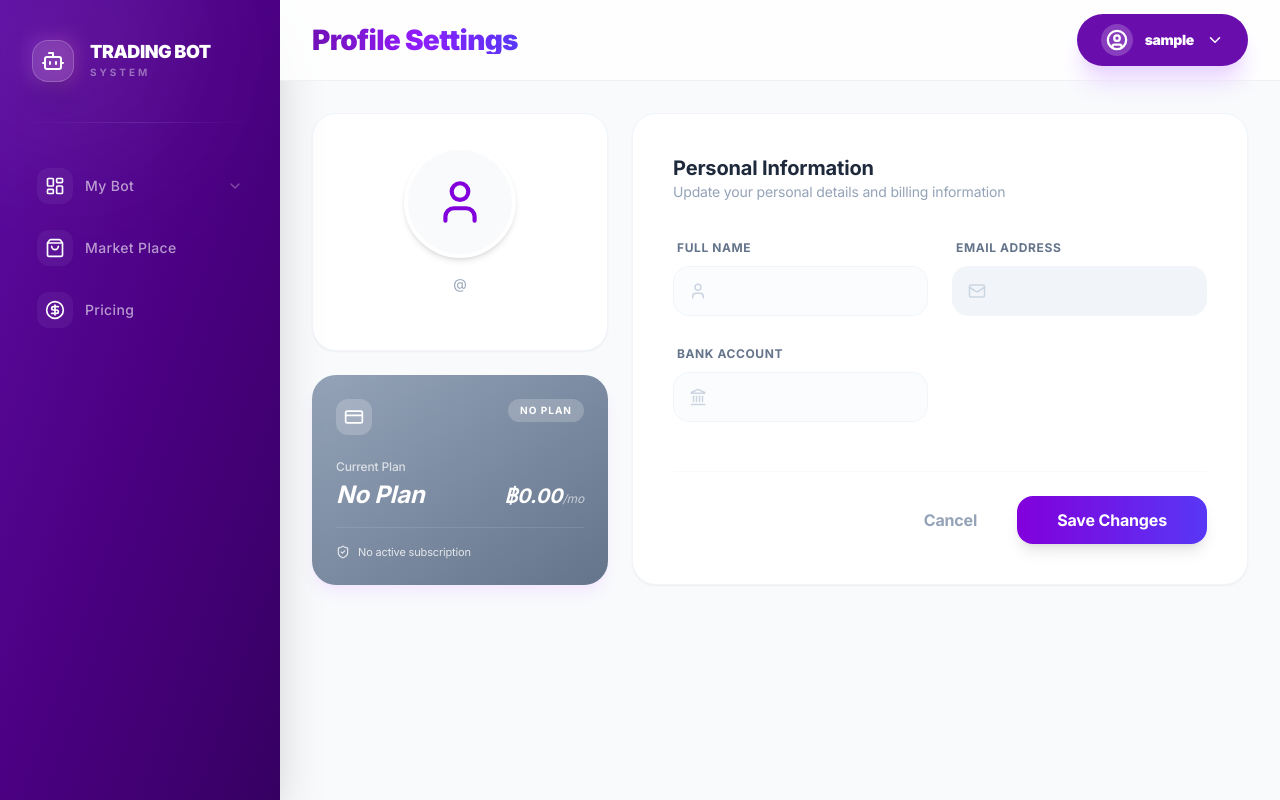
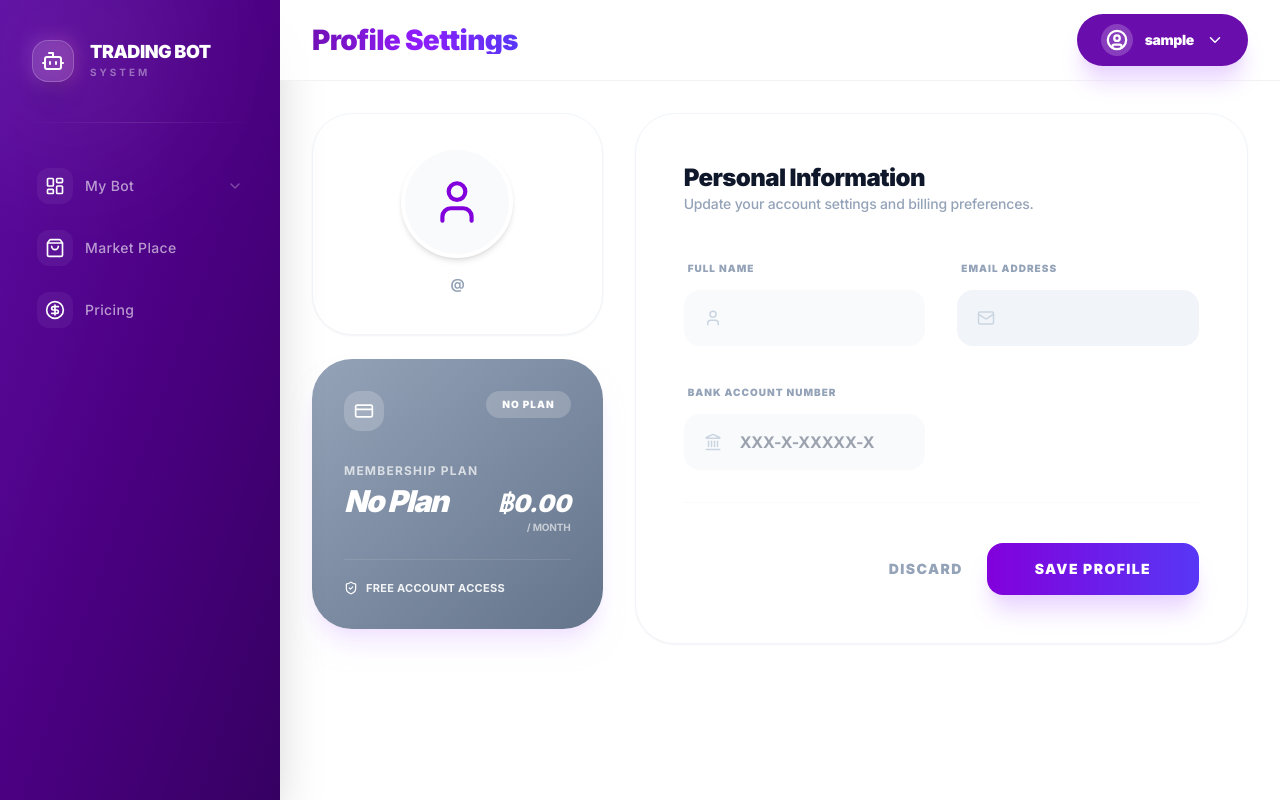
Before and after one commit to TFEX-trading-bot/trading-bot-web-ui, a Next.js app: page /manage-account in a window 1280 px wide. Built offline with nearby package versions, Linux system fonts and the light colour scheme; no server answers; sample sign-in values are in the browser's storage.

Commit message:
feat: enhance ProfilePage with API integration for subscription plans and user data

```diff
--- a/src/app/manage-account/page.tsx
+++ b/src/app/manage-account/page.tsx
@@ -8,7 +8,7 @@ import { useRouter } from "next/navigation";
 import axios from "axios";
 
 // ✅ เชื่อมต่อกับ API บน Vercel
-const API_URL = "https://trading-bot-api-sigma.vercel.app";
+const API_URL = process.env.NEXT_PUBLIC_API_URL || "https://trading-bot-api-sigma.vercel.app";
 
 export default function ProfilePage() {
   const router = useRouter();
@@ -16,32 +16,43 @@ export default function ProfilePage() {
   const [isUpdating, setIsUpdating] = useState(false);
   const [confirmedName, setConfirmedName] = useState("");
 
+  // ✅ 1. เพิ่ม State สำหรับเก็บรายการแผนที่ดึงมาจาก API /subscriptions
+  const [availablePlans, setAvailablePlans] = useState<any[]>([]);
+
   const [formData, setFormData] = useState({
     id: "",
     name: "",
     email: "",
     username: "",
     accountNumber: "",
-    // ✅ เพิ่มฟิลด์สำหรับจัดการ Plan
     subscriptionId: null as number | null,
     subscriptionEndDate: null as string | null,
   });
 
-  // ✅ ฟังก์ชันสำหรับตรวจสอบรายละเอียด Plan (เฉพาะจุดนี้ที่เพิ่มเข้ามา)
+  // ✅ 2. ฟังก์ชันดึงรายละเอียดแผนจากข้อมูลที่ดึงมาจาก API จริงๆ
   const getPlanDetails = (id: number | null) => {
-    switch (id) {
-      case 1:
-        return { name: "Basic", price: "99.00", color: "from-[#8200DB] to-[#5837F6]" };
-      case 2:
-        return { name: "Pro", price: "299.00", color: "from-[#3B82F6] to-[#2DD4BF]" };
-      case 3:
-        return { name: "Gold", price: "599.00", color: "from-[#F59E0B] to-[#EF4444]" };
-      default:
-        return { name: "No Plan", price: "0.00", color: "from-slate-400 to-slate-500" };
+    // ค้นหาแผนในรายการ availablePlans ที่มี id ตรงกับของผู้ใช้
+    const activePlan = availablePlans.find(p => p.id === id);
+
+    if (!activePlan) {
+      return { name: "No Plan", price: "0.00", color: "from-slate-400 to-slate-500" };
     }
+
+    // กำหนดสีตามระดับแผน (Mapping colors to plan IDs)
+    const planColors: Record<number, string> = {
+      1: "from-[#8200DB] to-[#5837F6]", // Basic
+      2: "from-[#3B82F6] to-[#2DD4BF]", // Pro
+      3: "from-[#F59E0B] to-[#EF4444]", // Gold
+    };
+
+    return {
+      name: activePlan.name,
+      price: typeof activePlan.price === 'number' ? activePlan.price.toFixed(2) : activePlan.price,
+      color: planColors[activePlan.id] || "from-purple-500 to-indigo-500"
+    };
   };
 
-  const fetchProfile = useCallback(async () => {
+  const fetchData = useCallback(async () => {
     const token = localStorage.getItem("token");
     const userId = localStorage.getItem("user_id");
 
@@ -51,18 +62,21 @@ export default function ProfilePage() {
     }
 
     try {
-      const response = await axios.get(`${API_URL}/users/${userId}`, {
-        headers: { Authorization: `Bearer ${token}` }
-      });
+      // ✅ 3. ดึงข้อมูล User และ รายการ Subscriptions พร้อมกัน
+      const [userRes, plansRes] = await Promise.all([
+        axios.get(`${API_URL}/users/${userId}`, { headers: { Authorization: `Bearer ${token}` } }),
+        axios.get(`${API_URL}/subscriptions`, { headers: { Authorization: `Bearer ${token}` } })
+      ]);
 
-      const user = response.data;
+      const user = userRes.data;
+      setAvailablePlans(plansRes.data); // เก็บข้อมูลแผนทั้งหมดไว้ใน State
+
       setFormData({
         id: user.id.toString(),
         name: user.name || "",
         email: user.email || "",
         username: user.username || "",
         accountNumber: user.accountNumber || user.account_number || "",
-        // ✅ ดึงข้อมูล Subscription จาก DB
         subscriptionId: user.subscription_id,
         subscriptionEndDate: user.subscription_end_date,
       });
@@ -78,8 +92,8 @@ export default function ProfilePage() {
   }, [router]);
 
   useEffect(() => {
-    fetchProfile();
-  }, [fetchProfile]);
+    fetchData();
+  }, [fetchData]);
 
   const handleChange = (e: React.ChangeEvent<HTMLInputElement>) => {
     setFormData({ ...formData, [e.target.name]: e.target.value });
@@ -90,7 +104,6 @@ export default function ProfilePage() {
     const token = localStorage.getItem("token");
 
     if (!formData.id) return;
-
     setIsUpdating(true);
 
     try {
@@ -100,13 +113,12 @@ export default function ProfilePage() {
           name: formData.name,
           accountNumber: formData.accountNumber,
         },
-        {
-          headers: { Authorization: `Bearer ${token}` }
-        }
+        { headers: { Authorization: `Bearer ${token}` } }
       );
 
       setConfirmedName(response.data.name);
-      alert("บันทึกการเปลี่ยนแปลงเรียบร้อยแล้ว!");
+      // เปลี่ยนเป็นภาษาอังกฤษ
+      alert("Changes saved successfully!");
 
       setFormData(prev => ({
         ...prev,
@@ -115,7 +127,8 @@ export default function ProfilePage() {
       }));
     } catch (err: any) {
       console.error("Update Error:", err);
-      alert(`ล้มเหลว: ${err.response?.data?.message || err.message}`);
+      // เปลี่ยนเป็นภาษาอังกฤษ
+      alert(`Failed: ${err.response?.data?.message || err.message}`);
     } finally {
       setIsUpdating(false);
     }
@@ -129,8 +142,8 @@ export default function ProfilePage() {
     );
   }
 
-  // ✅ เรียกใช้ข้อมูล Plan ก่อน Render
-  const plan = getPlanDetails(formData.subscriptionId);
+  // ✅ เรียกใช้ข้อมูล Plan ที่ดึงมาจาก API ก่อน Render
+  const currentPlan = getPlanDetails(formData.subscriptionId);
 
   return (
     <div className="flex min-h-screen bg-[#F8FAFC] font-sans text-slate-800">
@@ -138,98 +151,109 @@ export default function ProfilePage() {
         <Sidebar />
       </aside>
 
-      <main className="flex-1 flex flex-col">
+      <main className="flex-1 flex flex-col bg-white">
         <DashboardHeader title="Profile Settings" />
 
         <div className="p-8 max-w-7xl mx-auto w-full">
-          <div className="grid grid-cols-1 lg:grid-cols-12 gap-6 items-stretch">
+          <div className="grid grid-cols-1 lg:grid-cols-12 gap-8 items-start">
 
-            {/* Left Column - User Summary */}
+            {/* Left Column - Profile Summary & Plan Card */}
             <div className="lg:col-span-4 flex flex-col gap-6">
-              <div className="bg-white rounded-3xl p-8 shadow-sm border border-slate-100 flex flex-col items-center justify-center flex-1 text-black font-sans">
+              <div className="bg-white rounded-[2.5rem] p-8 shadow-sm border border-slate-100 flex flex-col items-center justify-center text-black">
                 <div className="relative mb-4">
                   <div className="w-28 h-28 rounded-full bg-slate-50 border-4 border-white shadow-md overflow-hidden flex items-center justify-center">
                     <User size={50} className="text-[#8200DB]" />
                   </div>
                 </div>
-                <h3 className="text-lg font-bold text-slate-800">{confirmedName}</h3>
-                <p className="text-slate-400 text-sm mb-6">@{formData.username}</p>
+                <h3 className="text-xl font-black text-slate-900">{confirmedName}</h3>
+                <p className="text-slate-400 text-sm mb-2 font-bold tracking-tight">@{formData.username}</p>
               </div>
 
-              {/* ✅ แก้ไขเฉพาะ Card Plan ตรงนี้ */}
-              <div className={`bg-gradient-to-br ${plan.color} rounded-3xl p-6 text-white shadow-lg shadow-purple-100 transition-all duration-500`}>
-                <div className="flex justify-between items-start mb-6">
-                  <div className="bg-white/20 p-2 rounded-xl"><CreditCard size={20} /></div>
-                  <span className="bg-white/20 px-3 py-1 rounded-full text-[10px] font-bold uppercase tracking-widest">
+              {/* ✅ แผนสมาชิกที่ดึงข้อมูลมาจาก API จริง */}
+              <div className={`bg-gradient-to-br ${currentPlan.color} rounded-[2.5rem] p-8 text-white shadow-xl shadow-purple-200/50 transition-all duration-500`}>
+                <div className="flex justify-between items-start mb-8">
+                  <div className="bg-white/20 p-2.5 rounded-2xl backdrop-blur-md"><CreditCard size={20} /></div>
+                  <span className="bg-white/20 px-4 py-1.5 rounded-full text-[10px] font-black uppercase tracking-widest backdrop-blur-md">
                     {formData.subscriptionId ? 'Active' : 'No Plan'}
                   </span>
                 </div>
-                <p className="text-white/70 text-xs font-medium mb-1 font-sans">Current Plan</p>
-                <div className="flex items-baseline justify-between mb-4">
-                  <h2 className="text-2xl font-bold font-sans italic">{plan.name}</h2>
-                  <span className="text-xl font-bold font-sans italic">
-                    ฿{plan.price}<span className="text-xs font-normal opacity-60">/mo</span>
-                  </span>
+                <p className="text-white/70 text-xs font-bold uppercase tracking-widest mb-1">Membership Plan</p>
+                <div className="flex items-baseline justify-between mb-6">
+                  <h2 className="text-3xl font-black italic tracking-tighter">{currentPlan.name}</h2>
+                  <div className="text-right">
+                    <span className="text-2xl font-black italic">฿{currentPlan.price}</span>
+                    <span className="text-[10px] block opacity-60 font-bold">/ MONTH</span>
+                  </div>
                 </div>
-                <div className="pt-4 border-t border-white/10 flex items-center gap-2 text-[11px] text-white/80 font-sans">
-                  <ShieldCheck size={14} />
+                <div className="pt-5 border-t border-white/10 flex items-center gap-2 text-[11px] text-white/90 font-bold uppercase tracking-wide">
+                  <ShieldCheck size={14} className="text-white" />
                   <span>
                     {formData.subscriptionEndDate
-                      ? `Valid until ${new Date(formData.subscriptionEndDate).toLocaleDateString('th-TH')}`
-                      : 'No active subscription'}
+                      ? `Expires: ${new Date(formData.subscriptionEndDate).toLocaleDateString('en-US')}`
+                      : 'Free Account Access'}
                   </span>
                 </div>
               </div>
             </div>
 
-            {/* Right Column - Edit Form (ไม่มีการเปลี่ยนแปลง) */}
+            {/* Right Column - Information Form */}
             <div className="lg:col-span-8">
-              <div className="bg-white rounded-3xl p-8 md:p-10 shadow-sm border border-slate-100 h-full flex flex-col text-black font-sans">
-                <div className="mb-8 font-sans">
-                  <h2 className="text-xl font-bold text-slate-800">Personal Information</h2>
-                  <p className="text-slate-400 text-sm">Update your personal details and billing information</p>
+              <div className="bg-white rounded-[2.5rem] p-8 md:p-12 shadow-sm border border-slate-100 text-black">
+                <div className="mb-10">
+                  <h2 className="text-2xl font-black text-slate-900 tracking-tight">Personal Information</h2>
+                  <p className="text-slate-400 text-sm font-medium">Update your account settings and billing preferences.</p>
                 </div>
 
-                <form className="flex-1 flex flex-col justify-between" onSubmit={handleSubmit}>
-                  <div className="grid grid-cols-1 md:grid-cols-2 gap-6">
-                    <div className="space-y-2">
-                      <label className="text-xs font-bold text-slate-500 ml-1 uppercase tracking-wider font-sans">Full Name</label>
+                <form className="space-y-8" onSubmit={handleSubmit}>
+                  <div className="grid grid-cols-1 md:grid-cols-2 gap-8">
+                    <div className="space-y-3">
+                      <label className="text-[10px] font-black text-slate-400 uppercase tracking-widest ml-1">Full Name</label>
                       <div className="relative">
-                        <User className="absolute left-4 top-1/2 -translate-y-1/2 text-slate-300" size={18} />
+                        <User className="absolute left-5 top-1/2 -translate-y-1/2 text-slate-300" size={18} />
                         <input
-                          name="name"
-                          type="text"
-                          value={formData.name}
-                          onChange={handleChange}
-                          className="w-full pl-12 pr-4 py-3 bg-slate-50/50 border border-slate-100 rounded-2xl outline-none focus:border-[#8200DB] font-sans"
+                          name="name" type="text" value={formData.name} onChange={handleChange}
+                          className="w-full pl-14 pr-6 py-4 bg-slate-50 border-none rounded-2xl outline-none focus:ring-2 focus:ring-purple-200 font-bold transition-all"
                         />
                       </div>
                     </div>
 
-                    <div className="space-y-2">
-                      <label className="text-xs font-bold text-slate-500 ml-1 uppercase tracking-wider font-sans">Email Address</label>
+                    <div className="space-y-3">
+                      <label className="text-[10px] font-black text-slate-400 uppercase tracking-widest ml-1">Email Address</label>
                       <div className="relative">
-                        <Mail className="absolute left-4 top-1/2 -translate-y-1/2 text-slate-300" size={18} />
-                        <input type="email" value={formData.email} disabled className="w-full pl-12 pr-4 py-3 bg-slate-100 border border-slate-100 rounded-2xl text-slate-400 cursor-not-allowed font-sans" />
+                        <Mail className="absolute left-5 top-1/2 -translate-y-1/2 text-slate-300" size={18} />
+                        <input
+                          type="email" value={formData.email} disabled
+                          className="w-full pl-14 pr-6 py-4 bg-slate-100 border-none rounded-2xl text-slate-400 cursor-not-allowed font-bold"
+                        />
                       </div>
                     </div>
 
-                    <div className="space-y-2">
-                      <label className="text-xs font-bold text-slate-500 ml-1 uppercase tracking-wider font-sans">Bank Account</label>
+                    <div className="space-y-3">
+                      <label className="text-[10px] font-black text-slate-400 uppercase tracking-widest ml-1">Bank Account Number</label>
                       <div className="relative">
-                        <Landmark className="absolute left-4 top-1/2 -translate-y-1/2 text-slate-300" size={18} />
-                        <input name="accountNumber" type="text" value={formData.accountNumber} onChange={handleChange} className="w-full pl-12 pr-4 py-3 bg-slate-50/50 border border-slate-100 rounded-2xl outline-none focus:border-[#8200DB] font-sans" />
+                        <Landmark className="absolute left-5 top-1/2 -translate-y-1/2 text-slate-300" size={18} />
+                        <input
+                          name="accountNumber" type="text" value={formData.accountNumber} onChange={handleChange}
+                          className="w-full pl-14 pr-6 py-4 bg-slate-50 border-none rounded-2xl outline-none focus:ring-2 focus:ring-purple-200 font-bold transition-all"
+                          placeholder="XXX-X-XXXXX-X"
+                        />
                       </div>
                     </div>
                   </div>
 
-                  <div className="mt-12 pt-6 border-t border-slate-50 flex items-center justify-end gap-4">
-                    <button type="button" onClick={() => router.back()} className="px-6 py-3 text-slate-400 font-bold hover:text-slate-600 font-sans">
-                      Cancel
+                  <div className="pt-10 border-t border-slate-50 flex items-center justify-end gap-6">
+                    <button
+                      type="button" onClick={() => router.back()}
+                      className="text-slate-400 font-black text-sm hover:text-slate-600 transition-colors uppercase tracking-widest"
+                    >
+                      Discard
                     </button>
-                    <button type="submit" disabled={isUpdating} className="px-10 py-3 bg-gradient-to-r from-[#8200DB] to-[#5837F6] text-white font-bold rounded-2xl shadow-lg flex items-center gap-2 font-sans transition-all active:scale-95">
+                    <button
+                      type="submit" disabled={isUpdating}
+                      className="px-12 py-4 bg-gradient-to-r from-[#8200DB] to-[#5837F6] text-white font-black text-sm rounded-2xl shadow-xl shadow-purple-200 flex items-center gap-3 transition-all active:scale-95 uppercase tracking-widest"
+                    >
                       {isUpdating && <Loader2 size={18} className="animate-spin" />}
-                      Save Changes
+                      Save Profile
                     </button>
                   </div>
                 </form>
```
